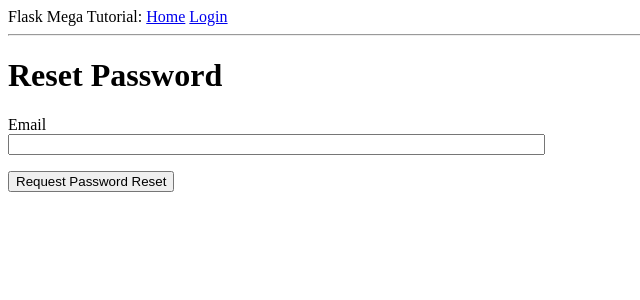
After one commit to M4zD4i/flask-mega-tutorial, a Flask app: page /reset_password_request in a window 1280 px wide. The commit adds this page. Shown: the top 300 px of the page, without its empty margins (0-640 px from the left). Run offline with Flask 2, Linux system fonts and the light colour scheme.

Commit message:
Chapter 10 - Password reset, emailing, threading

```diff
--- a/app/__init__.py
+++ b/app/__init__.py
@@ -3,6 +3,7 @@ from config import Config
 from flask_sqlalchemy import SQLAlchemy
 from flask_migrate import Migrate
 from flask_login import LoginManager
+from flask_mail import Mail
 import logging
 import os
 from logging.handlers import SMTPHandler, RotatingFileHandler
@@ -13,6 +14,8 @@ myapp.config.from_object(Config)
 
 db = SQLAlchemy(myapp)
 migrate = Migrate(myapp, db)
+
+mail = Mail(myapp)
 
 login = LoginManager(myapp)
 login.login_view = 'login'
--- a/app/forms.py
+++ b/app/forms.py
@@ -50,3 +50,15 @@ class PostForm(FlaskForm):
     post = TextAreaField('Say something', validators=[
         DataRequired(), Length(min=1, max=140)])
     submit = SubmitField('Submit')
+
+
+class ResetPasswordRequestForm(FlaskForm):
+    email = StringField('Email', validators=[DataRequired(), Email()])
+    submit = SubmitField('Request Password Reset')
+
+
+class ResetPasswordForm(FlaskForm):
+    password = PasswordField('Password', validators=[DataRequired()])
+    password2 = PasswordField(
+        'Repeat Password', validators=[DataRequired(), EqualTo('password')])
+    submit = SubmitField('Request Password Reset')
--- a/app/routes.py
+++ b/app/routes.py
@@ -4,7 +4,8 @@ from flask import render_template, flash, redirect, url_for, request
 from flask_login import current_user, login_user, logout_user, login_required
 from werkzeug.urls import url_parse
 from app import myapp, db
-from app.forms import LoginForm, RegistrationForm, EditProfileForm, PostForm
+from app.forms import LoginForm, RegistrationForm, EditProfileForm, PostForm, ResetPasswordRequestForm, ResetPasswordForm
+from app.email import send_password_reset_email
 from app.models import User, Post
 from datetime import datetime
 
@@ -155,3 +156,34 @@ def explore():
         if posts.has_prev else None
     return render_template("index.html", title='Explore', posts=posts.items,
                            next_url=next_url, prev_url=prev_url)
+
+
+@myapp.route('/reset_password_request', methods=['GET', 'POST'])
+def reset_password_request():
+    if current_user.is_authenticated:
+        return redirect(url_for('index'))
+    form = ResetPasswordRequestForm()
+    if form.validate_on_submit():
+        user = User.query.filter_by(email=form.email.data).first()
+        if user:
+            send_password_reset_email(user)
+        flash('Check your email for the instructions to reset your password')
+        return redirect(url_for('login'))
+    return render_template('reset_password_request.html',
+                           title='Reset Password', form=form)
+
+
+@myapp.route('/reset_password/<token>', methods=['GET', 'POST'])
+def reset_password(token):
+    if current_user.is_authenticated:
+        return redirect(url_for('index'))
+    user = User.verify_reset_password_token(token)
+    if not user:
+        return redirect(url_for('index'))
+    form = ResetPasswordForm()
+    if form.validate_on_submit():
+        user.set_password(form.password.data)
+        db.session.commit()
+        flash('Your password has been reset.')
+        return redirect(url_for('login'))
+    return render_template('reset_password.html', form=form)
--- /dev/null
+++ b/app/templates/email/reset_password.txt
@@ -0,0 +1,5 @@
+Dear {{ user.username }},
+
+To reset your password, please click the link below:
+
+{{ url_for('reset_password', token=token, _external=True) }}
--- a/app/templates/login.html
+++ b/app/templates/login.html
@@ -23,4 +23,8 @@
     </form>
 
     <p>New User? <a href="{{ url_for('register') }}">Click to Register!</a></p>
+    <p>
+    Forgot Your Password?
+    <a href="{{ url_for('reset_password_request') }}">Click to Reset It</a>
+    </p>
 {% endblock %}
--- /dev/null
+++ b/app/templates/reset_password_request.html
@@ -0,0 +1,16 @@
+{% extends "base.html" %}
+
+{% block content %}
+    <h1>Reset Password</h1>
+    <form action="" method="post">
+        {{ form.hidden_tag() }}
+        <p>
+            {{ form.email.label }}<br>
+            {{ form.email(size=64) }}<br>
+            {% for error in form.email.errors %}
+            <span style="color: red;">[{{ error }}]</span>
+            {% endfor %}
+        </p>
+        <p>{{ form.submit() }}</p>
+    </form>
+{% endblock %}
```
Also changed, not shown: app/email.py (added, +27 -0 lines), app/models.py (+17 -0 lines), app/templates/email/reset_password.html (added, +7 -0 lines), app/templates/reset_password.html (added, +23 -0 lines), chapter10.py (renamed from chapter9.py).
